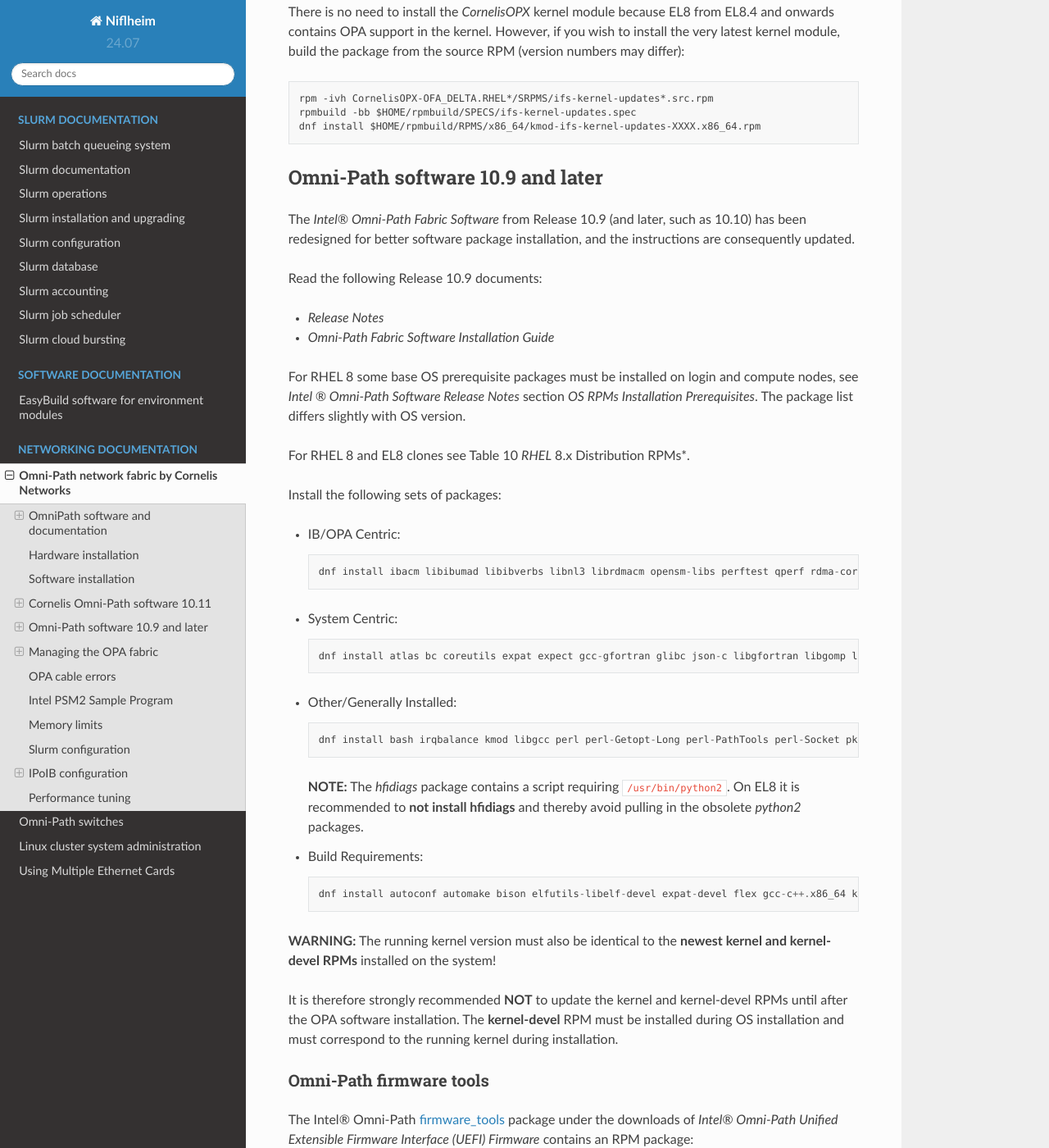
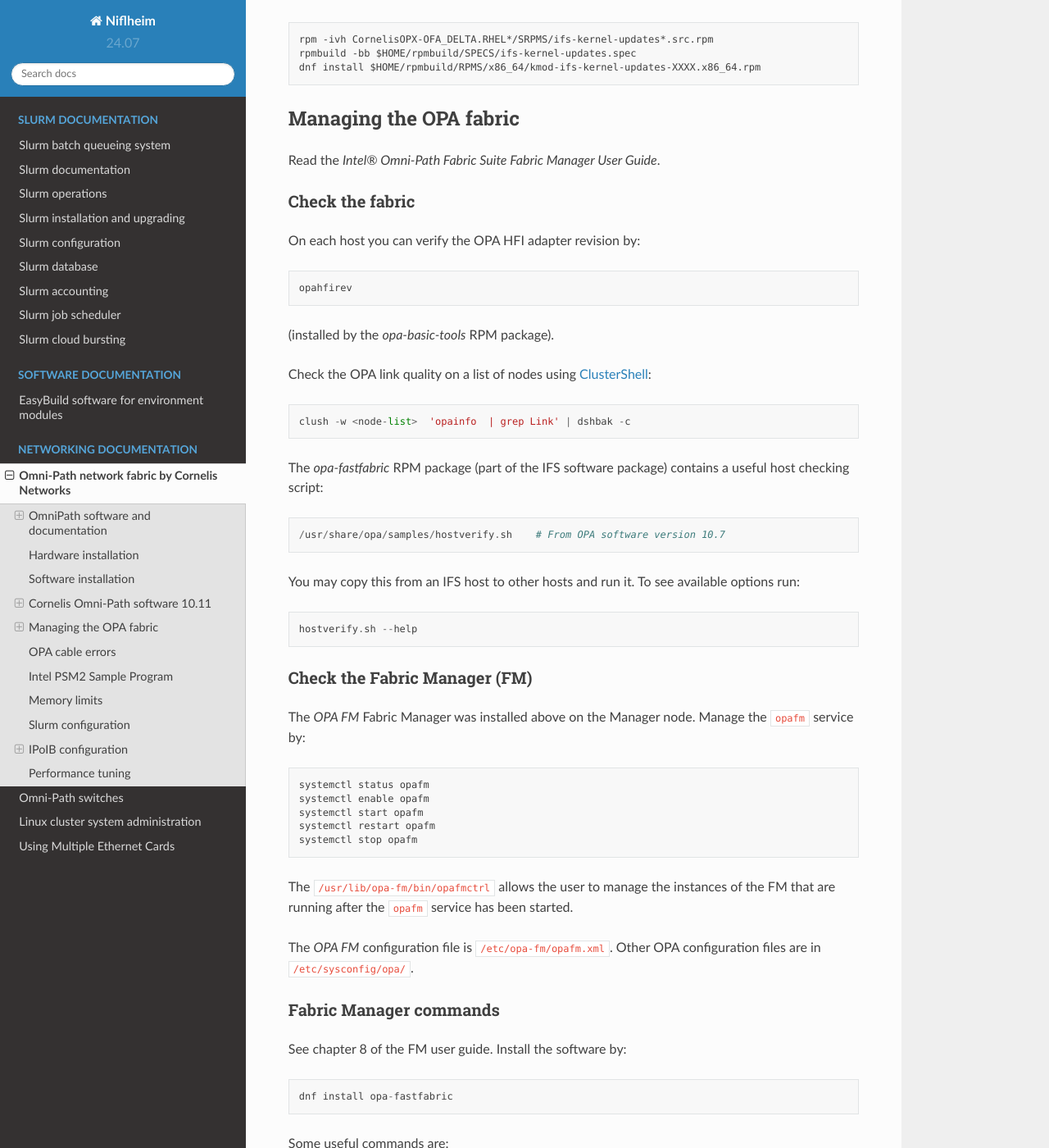
Before and after one commit to OleHolmNielsen/Niflheim_system, a Sphinx documentation site: the page built from docs/OmniPath.rst, in a window 1280 px wide and 1400 px high, scrolled down 5105 px. Shown: the whole window at 82% size. Built offline with Sphinx 7.4.7 and the Read the Docs theme 2.0.0, drawn with Linux system fonts in a browser that asks for light colours; some of the changed text lies outside the part shown.

Commit message:
Removed old OPA 10.9 sections

```diff
--- a/docs/OmniPath.rst
+++ b/docs/OmniPath.rst
@@ -195,113 +195,6 @@
 
 .. _AlmaLinux: https://almalinux.org/
 .. _RockyLinux: https://rockylinux.org/
-
-Omni-Path software 10.9 and later
-=================================
-
-The *Intel® Omni-Path Fabric Software* from Release 10.9 (and later, such as 10.10) has been redesigned for better software package installation,
-and the instructions are consequently updated.
-
-Read the following Release 10.9 documents:
-
-* *Release Notes*
-* *Omni-Path Fabric Software Installation Guide*
-
-For RHEL 8 some base OS prerequisite packages must be installed on login and compute nodes,
-see *Intel ® Omni-Path Software Release Notes* section *OS RPMs Installation Prerequisites*.
-The package list differs slightly with OS version.
-
-For RHEL 8 and EL8 clones see Table 10 *RHEL* 8.x Distribution RPMs*.
-
-Install the following sets of packages:
-
-* IB/OPA Centric::
-
-    dnf install ibacm libibumad libibverbs libnl3 librdmacm opensm-libs perftest qperf rdma-core rdma-core-devel
-
-* System Centric::
-
-    dnf install atlas bc coreutils expat expect gcc-gfortran glibc json-c libgfortran libgomp libquadmath libstdc++ libstdc++-devel ncurses-compat-libs
-
-* Other/Generally Installed::
-
-    dnf install bash irqbalance kmod libgcc perl perl-Getopt-Long perl-PathTools perl-Socket pkgconfig systemd systemd-libs kernel-modules-extra
-
-  **NOTE:** The *hfidiags* package contains a script requiring ``/usr/bin/python2``.
-  On EL8 it is recommended to **not install hfidiags** and thereby avoid pulling in the obsolete *python2* packages.
-
-* Build Requirements::
-
-    dnf install autoconf automake bison elfutils-libelf-devel expat-devel flex gcc-c++.x86_64 kernel-abi-whitelists kernel-rpm-macros libnl3-devel libpfm libtool libuuid-devel ncurses-devel numactl-devel opensm-libs openssl-devel tcl-devel
-
-**WARNING:** The running kernel version must also be identical to the **newest kernel and kernel-devel RPMs** installed on the system!
-
-It is therefore strongly recommended **NOT** to update the kernel and kernel-devel RPMs until after the OPA software installation.
-The **kernel-devel** RPM must be installed during OS installation and must correspond to the running kernel during installation.
-
-.. _OpenMPI: https://www.open-mpi.org/
-
-Omni-Path firmware tools
-------------------------
-
-The Intel® Omni-Path firmware_tools_ package under the downloads of
-*Intel® Omni-Path Unified Extensible Firmware Interface (UEFI) Firmware* contains an RPM package::
-
-  dnf install hfi1-firmware-tools-10.9.2.0-3.x86_64.rpm
-
-which contains a utility which can query versions of files stored in the HFI adapter EPROM::
-
-  hfi1_eprom -V
-
-Usage of this command is documented in chapter 5 of the *Intel® Omni-Path Fabric Software Installation Guide*.
-
-It may be necessary to update the UEFI firmware using this command::
-
-  hfi1_eprom -d all -u /usr/share/opa/bios_images/*
-
-where the *bios_images* have been installed by the *hfi1-uefi* RPM package.
-
-In addition the *Intel® Omni-Path Thermal Management Module* TMM_Firmware_ should be upgraded.
-See *man opatmmtool*.
-
-Install the  TMM_Firmware_ RPM package::
-
-  dnf install hfi1-tmm-10.9.0.0-208.noarch.rpm
-
-This RPM provides the firmware file::
-
-  /lib/firmware/updates/hfi1_smbus.fw
-
-Check the TMM_Firmware_ version by::
-
-  opatmmtool fwversion
-  opatmmtool -f /lib/firmware/updates/hfi1_smbus.fw fileversion
-
-Usage of this command is documented in chapter 15 of the *Intel® Omni-Path Fabric Software Installation Guide*.
-
-Firmware upgrade operation::
-
-  opatmmtool -f /lib/firmware/updates/hfi1_smbus.fw update
-  opatmmtool reboot    # Non-disruptive
-  opatmmtool fwversion
-
-.. _firmware_tools: https://downloadcenter.intel.com/download/28722/Intel-Omni-Path-Unified-Extensible-Firmware-Interface-UEFI-Firmware
-.. _TMM_Firmware: https://downloadcenter.intel.com/download/28523/Intel-Omni-Path-Thermal-Management-Module-TMM-Firmware
-
-Fabric Manager software 10.9
-----------------------------
-
-The *Intel® Omni-Path Fabric Software Installation Guide* section 4.4 *Install Using Linux* Distribution Software Packages Provided by Intel* states:
-
-* An example of additional software that should be installed on Fabric Manager nodes is shown below::
-
-     opa-fm opa-fm-debuginfo opa-fm-debuginfo opa-debuginfo opa-fastfabric opa-mpi-apps
-
-See also the package list in *Appendix B Intel® OPA Software Components to Packages Mapping*.
-
-It seems that this subset is sufficient for the OPA Fabric Manager::
-
-  dnf install opa-fm opa-fastfabric
 
 Managing the OPA fabric
 =======================
```
